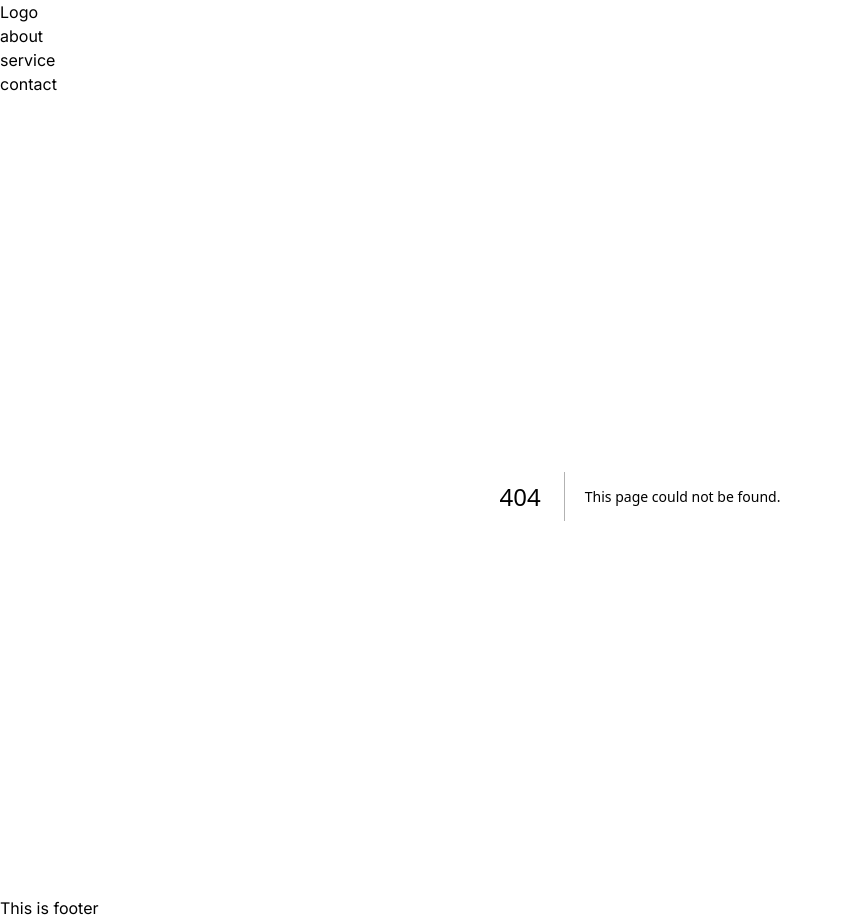
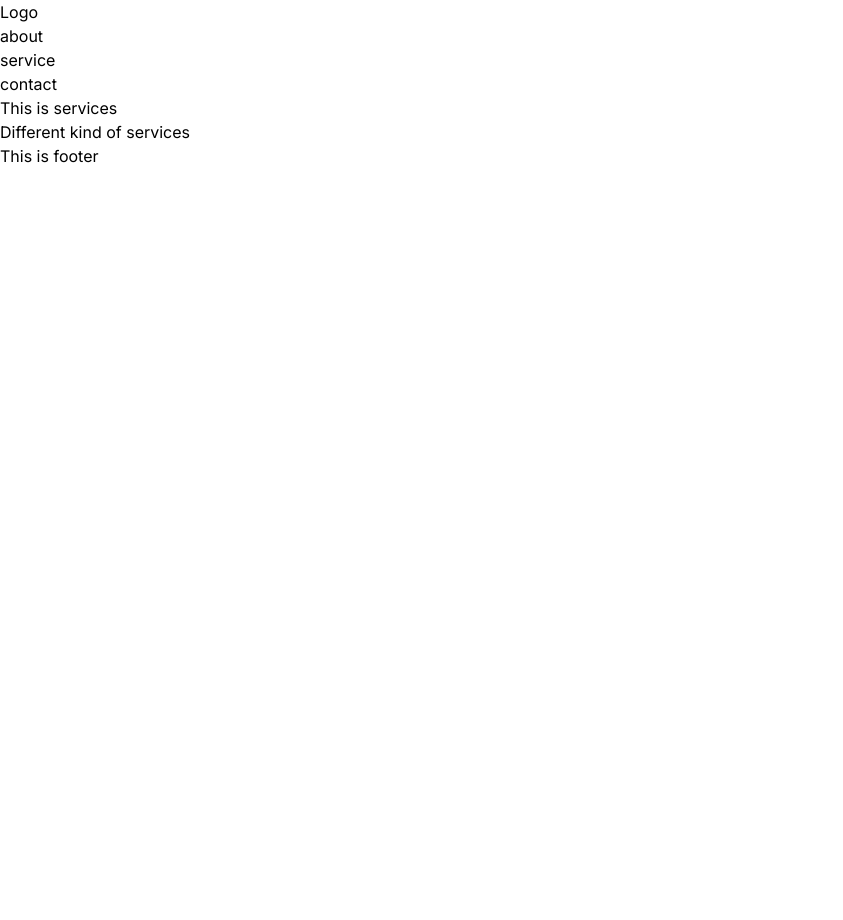
Before and after one commit to AnasCoding1986/next-hero, a Next.js app: page /service in a window 1280 px wide. Before the commit this address had no page. Shown: the whole page, without its empty margins (0-843 px from the left). After the commit the page ends 800 px from the top, so only its background shows below. Built offline with nearby package versions, Linux system fonts and the light colour scheme.

Commit message:
working with routing system

```diff
--- /dev/null
+++ b/src/Components/Services.jsx
@@ -0,0 +1,9 @@
+import React from 'react'
+
+export default function Services() {
+  return (
+    <div>
+      <h2>Different kind of services</h2>
+    </div>
+  )
+}
--- a/src/app/Components/Heading.jsx
+++ /dev/null
@@ -1,11 +0,0 @@
-import React from 'react';
-
-const Heading = () => {
-    return (
-        <div>
-            <h2>This is haeding right</h2>
-        </div>
-    );
-};
-
-export default Heading;
--- /dev/null
+++ b/src/app/about/page.jsx
@@ -0,0 +1,9 @@
+
+
+export default function page() {
+  return (
+    <div>
+      This is about
+    </div>
+  )
+}
--- a/src/app/page.js
+++ b/src/app/page.js
@@ -1,11 +1,9 @@
 import Image from "next/image";
-import Heading from "./Components/Heading";
 
 export default function Home() {
   return (
     <main className="flex min-h-screen flex-col items-center justify-between p-24">
       Hello next hero
-      <Heading></Heading>
     </main>
   );
 }
--- /dev/null
+++ b/src/app/service/page.jsx
@@ -0,0 +1,11 @@
+import Services from "@/Components/Services";
+
+
+export default function page() {
+  return (
+    <div>
+      <h1>This is services</h1>
+      <Services></Services>
+    </div>
+  )
+}
```
